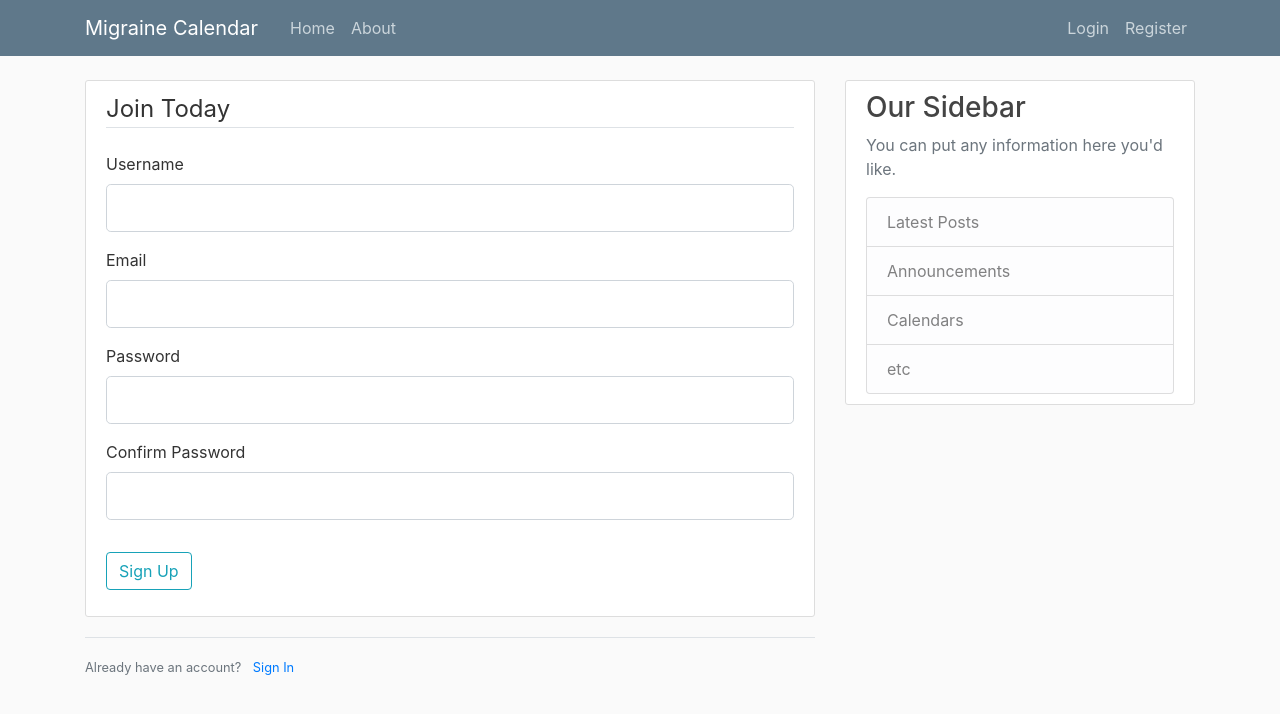
After one commit to joseraposo/migraine-calendar, a Flask app: page /register in a window 1280 px wide. The commit adds this page. Shown: the top 714 px of the page. Run offline with Flask 2, Linux system fonts and the light colour scheme; some libraries are stand-ins or nearby versions.

Commit message:
Login and register test pages

```diff
--- a/databases/migraines-schema.sql
+++ b/databases/migraines-schema.sql
@@ -22,3 +22,10 @@ CREATE TABLE IF NOT EXISTS sleep (
     feeling TEXT,
     notes TEXT
 );
+
+CREATE TABLE IF NOT EXISTS user (
+    id INTEGER PRIMARY KEY AUTOINCREMENT,
+    created TIMESTAMP NOT NULL DEFAULT CURRENT_TIMESTAMP,
+    name TEXT NOT NULL,
+    password_hash TEXT NOT NULL
+);
--- /dev/null
+++ b/migraine_calendar/forms.py
@@ -0,0 +1,22 @@
+from flask_wtf import FlaskForm
+from wtforms import StringField, PasswordField, SubmitField, BooleanField
+from wtforms.validators import DataRequired, Length, Email, EqualTo
+
+
+class RegistrationForm(FlaskForm):
+    username = StringField('Username',
+                           validators=[DataRequired(), Length(min=2, max=20)])
+    email = StringField('Email',
+                        validators=[DataRequired(), Email()])
+    password = PasswordField('Password', validators=[DataRequired()])
+    confirm_password = PasswordField('Confirm Password',
+                                     validators=[DataRequired(), EqualTo('password')])
+    submit = SubmitField('Sign Up')
+
+
+class LoginForm(FlaskForm):
+    email = StringField('Email',
+                        validators=[DataRequired(), Email()])
+    password = PasswordField('Password', validators=[DataRequired()])
+    remember = BooleanField('Remember Me')
+    submit = SubmitField('Login')
--- a/migraine_calendar/main_routes.py
+++ b/migraine_calendar/main_routes.py
@@ -1,6 +1,9 @@
-from flask import render_template, url_for, request, jsonify, make_response
+from flask import render_template, flash, redirect, url_for
 from migraine_calendar import app
+from migraine_calendar.forms import RegistrationForm, LoginForm
 import migraine_calendar.repository as repo
+
+app.config['SECRET_KEY'] = '53ebc891254c13455ca4855d26d5ee90'
 
 
 @app.route("/", methods=['GET'])
@@ -13,3 +16,24 @@ def home():
 @app.route("/about", methods=['GET'])
 def about():
     return render_template('about.html', title="About")
+
+
+@app.route("/register", methods=['GET', 'POST'])
+def register():
+    form = RegistrationForm()
+    if form.validate_on_submit():
+        flash(f'Account created for {form.username.data}!', 'success')
+        return redirect(url_for('home'))
+    return render_template('register.html', title="Register", form=form)
+
+
+@app.route("/login", methods=['GET', 'POST'])
+def login():
+    form = LoginForm()
+    if form.validate_on_submit():
+        if form.email.data == 'admin@migration.com' and form.password.data == 'password':
+            flash('You have been logged in!', 'success')
+            return redirect(url_for('home'))
+        else:
+            flash('Login Unsuccessful. Please check username and password', 'danger')
+    return render_template('login.html', title="Login", form=form)
--- a/migraine_calendar/templates/layout.html
+++ b/migraine_calendar/templates/layout.html
@@ -25,12 +25,13 @@
             </button>
             <div class="collapse navbar-collapse" id="navbarToggle">
                 <div class="navbar-nav mr-auto">
-                    <a class="nav-item nav-link" href="/">Home</a>
-                    <a class="nav-item nav-link" href="/about">About</a>
+                    <a class="nav-item nav-link" href="{{ url_for('home') }}">Home</a>
+                    <a class="nav-item nav-link" href="{{ url_for('about') }}">About</a>
                 </div>
                 <!-- Navbar Right Side -->
                 <div class="navbar-nav">
-                    <a class="nav-item nav-link" href="/login">Login</a>
+                    <a class="nav-item nav-link" href="{{ url_for('login') }}">Login</a>
+                    <a class="nav-item nav-link" href="{{ url_for('register') }}">Register</a>
                 </div>
             </div>
         </div>
@@ -39,19 +40,27 @@
 <main role="main" class="container">
     <div class="row">
         <div class="col-md-8">
+            {% with messages = get_flashed_messages(with_categories=true) %}
+                {% if messages %}
+                    {% for category, message in messages %}
+                        <div class="alert alert-{{ category }}">
+                            {{ message }}
+                        </div>
+                    {% endfor %}
+                {% endif %}
+            {% endwith %}
             {% block content %}{% endblock %}
         </div>
         <div class="col-md-4">
             <div class="content-section">
                 <h3>Our Sidebar</h3>
-                <p class='text-muted'>You can put any information here you'd like.
+                <p class='text-muted'>You can put any information here you'd like.</p>
                 <ul class="list-group">
                     <li class="list-group-item list-group-item-light">Latest Posts</li>
                     <li class="list-group-item list-group-item-light">Announcements</li>
                     <li class="list-group-item list-group-item-light">Calendars</li>
                     <li class="list-group-item list-group-item-light">etc</li>
                 </ul>
-                </p>
             </div>
         </div>
     </div>
--- /dev/null
+++ b/migraine_calendar/templates/register.html
@@ -0,0 +1,75 @@
+{%  extends "layout.html" %}
+{% block content %}
+  <div class="content-section">
+    <form method="POST" action="">
+      {{ form.hidden_tag() }}
+      <fieldset class="form-group">
+        <legend class="border-bottom mb-4">Join Today</legend>
+        <div class="form-group">
+          {{ form.username.label(class="form-control-label") }}
+
+          {% if form.username.errors %}
+            {{ form.username(class="form-control form-control-lg is-invalid") }}
+            <div class="invalid-feedback">
+              {% for error in form.username.errors%}
+                <span>{{ error }}</span>
+              {% endfor %}
+            </div>
+          {% else %}
+            {{ form.username(class="form-control form-control-lg") }}
+          {% endif %}
+        </div>
+        <div class="form-group">
+          {{ form.email.label(class="form-control-label") }}
+
+          {% if form.email.errors %}
+          {{ form.email(class="form-control form-control-lg is-invalid") }}
+          <div class="invalid-feedback">
+            {% for error in form.email.errors%}
+            <span>{{ error }}</span>
+            {% endfor %}
+          </div>
+          {% else %}
+          {{ form.email(class="form-control form-control-lg") }}
+          {% endif %}
+        </div>
+        <div class="form-group">
+          {{ form.password.label(class="form-control-label") }}
+
+          {% if form.password.errors %}
+          {{ form.password(class="form-control form-control-lg is-invalid") }}
+          <div class="invalid-feedback">
+            {% for error in form.password.errors%}
+            <span>{{ error }}</span>
+            {% endfor %}
+          </div>
+          {% else %}
+          {{ form.password(class="form-control form-control-lg") }}
+          {% endif %}
+        </div>
+        <div class="form-group">
+          {{ form.confirm_password.label(class="form-control-label") }}
+
+          {% if form.confirm_password.errors %}
+          {{ form.confirm_password(class="form-control form-control-lg is-invalid") }}
+          <div class="invalid-feedback">
+            {% for error in form.confirm_password.errors%}
+            <span>{{ error }}</span>
+            {% endfor %}
+          </div>
+          {% else %}
+          {{ form.confirm_password(class="form-control form-control-lg") }}
+          {% endif %}
+        </div>
+      </fieldset>
+      <div class="form-group">
+        {{ form.submit(class="btn btn-outline-info") }}
+      </div>
+    </form>
+  </div>
+  <div class="border-top pt-3">
+    <small class="text-muted">
+      Already have an account? <a class="ml-2" href="{{ url_for('login') }}">Sign In</a>
+    </small>
+  </div>
+{% endblock content %}
```
Also changed, not shown: migraine_calendar/repository.py (+79 -3 lines), migraine_calendar/templates/login.html (added, +54 -0 lines).
